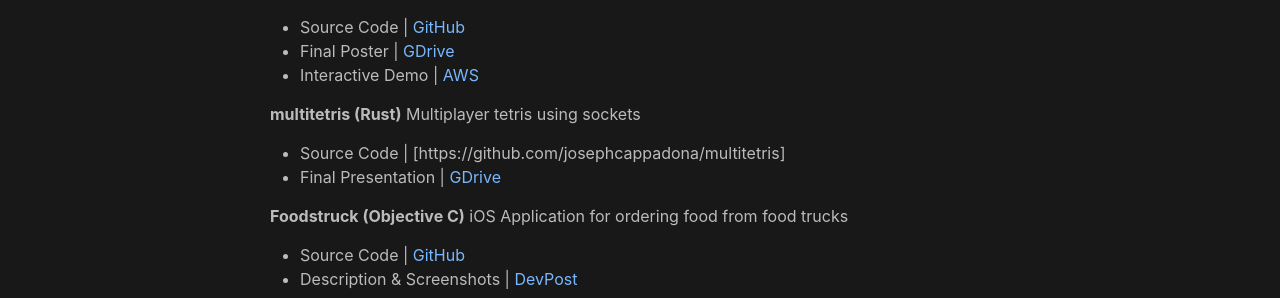
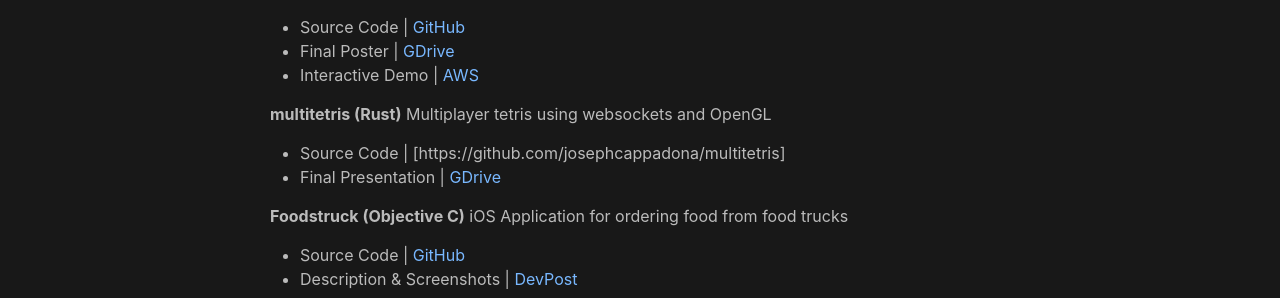
Before and after one commit to josephcappadona/josephcappadona.github.io, a Jekyll site: the page built from projects.md, in a window 1280 px wide. Shown: the part 878-1176 px from the top of the page. Built offline with Jekyll 4.4.1, drawn with Linux system fonts in a browser that asks for light colours.

Commit message:
Update projects.md

```diff
--- a/projects.md
+++ b/projects.md
@@ -49,7 +49,7 @@ Aggregating opinions over product features
 
 
 **multitetris (Rust)**
-Multiplayer tetris using sockets
+Multiplayer tetris using websockets and OpenGL
   * Source Code \| [https://github.com/josephcappadona/multitetris]
   * Final Presentation \| [GDrive](https://docs.google.com/presentation/d/1XXDWQEsQC_ybpI_j3CtzlZwtevSpchEtIelRVSSNbDE)
 
```
